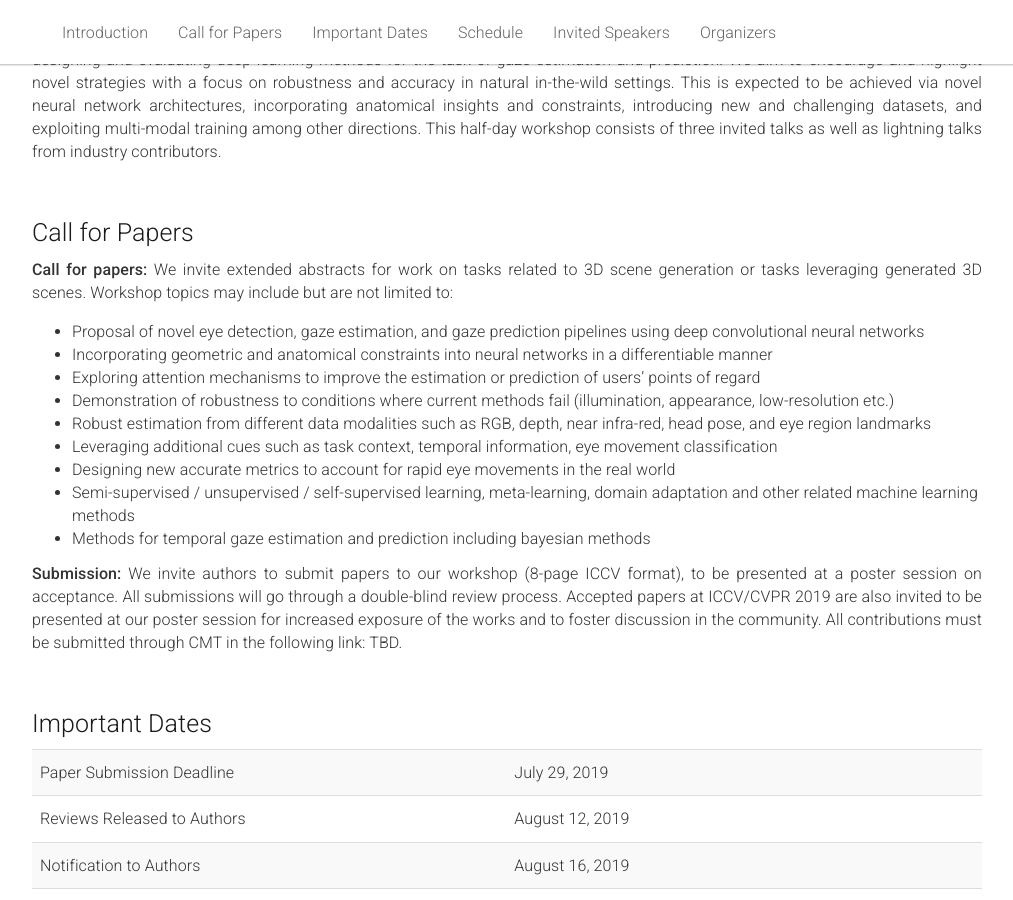
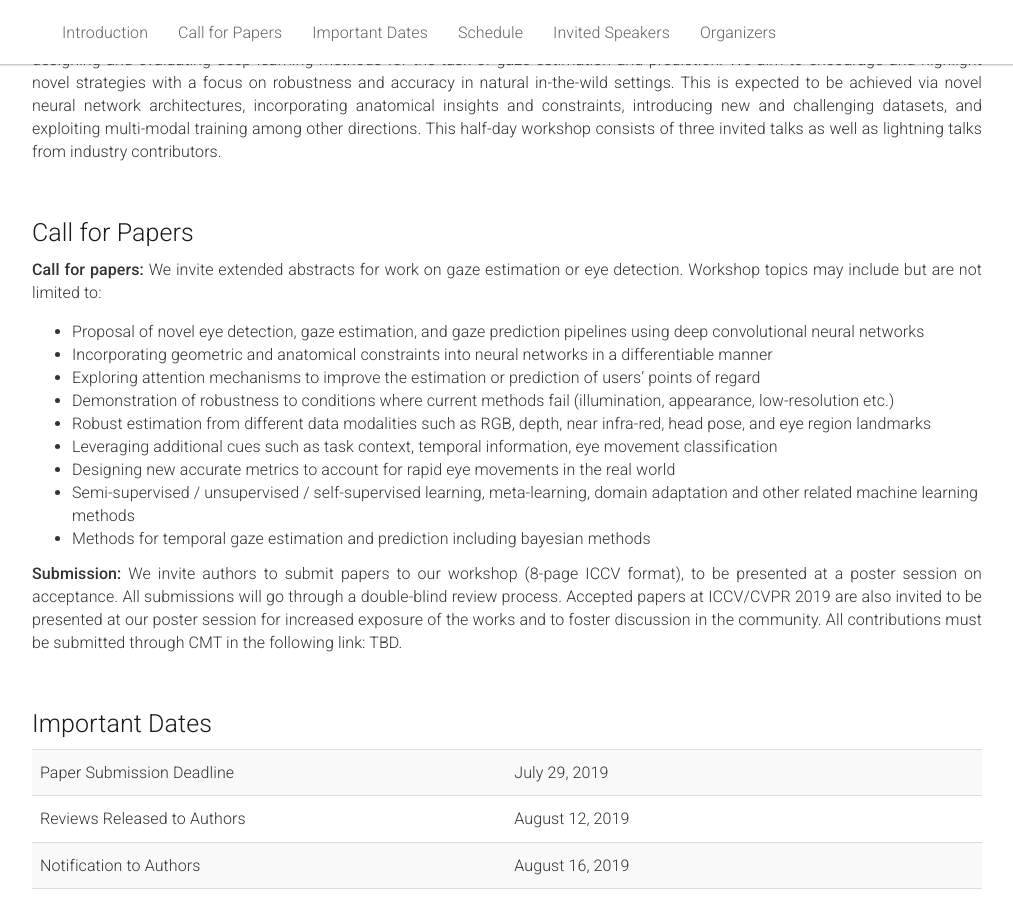
Before and after one commit to gazeworkshop/gazeworkshop.github.io, a Jekyll site: the page built from _pages/home.md, in a window 1280 px wide and 900 px high, scrolled down 811 px. Shown: the whole window, without its empty margins (133-1146 px from the left). Built offline with Jekyll 4.4.1, drawn with Linux system fonts in a browser that asks for light colours.

Commit message:
Update home.md

```diff
--- a/_pages/home.md
+++ b/_pages/home.md
@@ -51,7 +51,7 @@ The 1st Workshop on Gaze Estimation and Prediction in the Wild (GAZE 2019) at IC
 <div class="row">
   <div class="col-xs-12">
     <p>
-      <span style="font-weight:500;">Call for papers:</span> We invite extended abstracts for work on tasks related to 3D scene generation or tasks leveraging generated 3D scenes.
+      <span style="font-weight:500;">Call for papers:</span> We invite extended abstracts for work on gaze estimation or eye detection.
       Workshop topics may include but are not limited to:
     </p>
     <ul>
```
